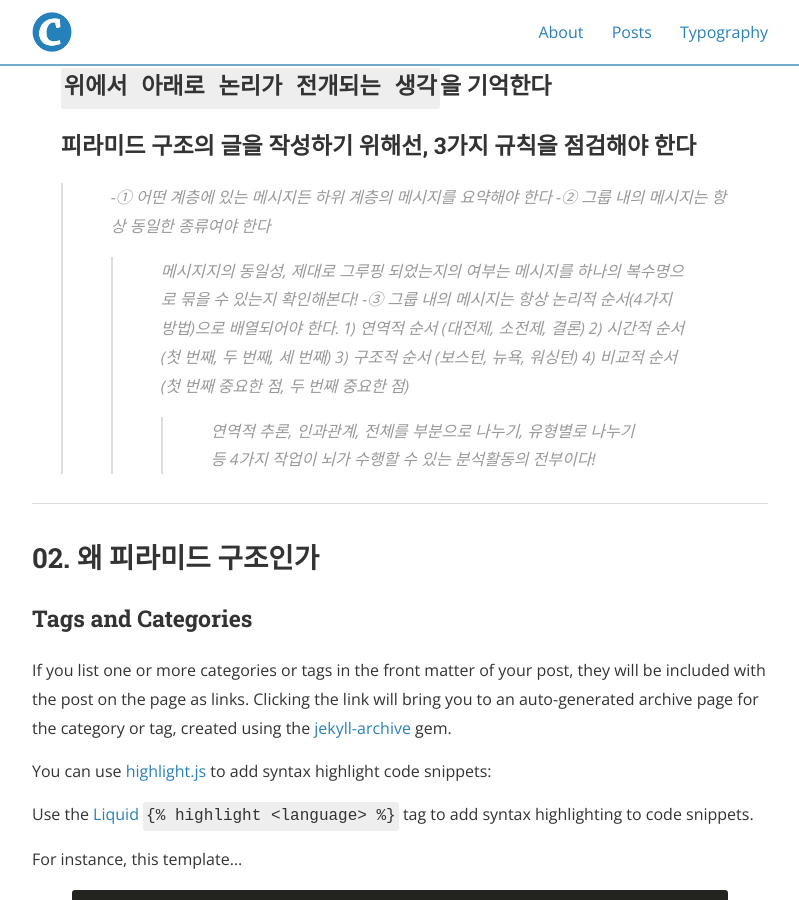
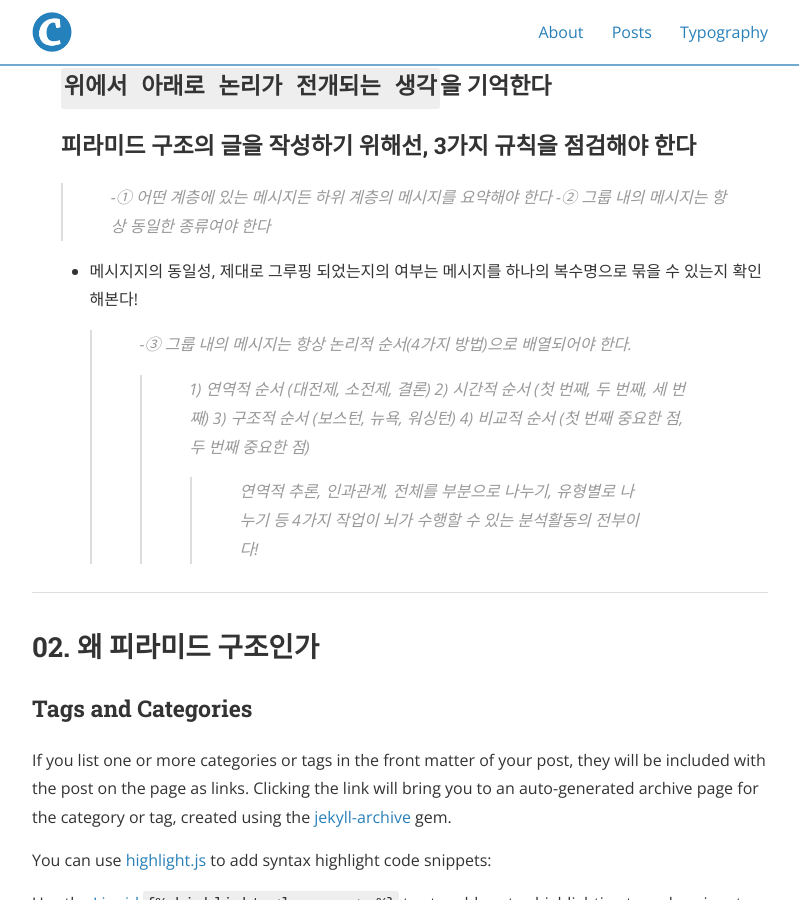
Before and after one commit to Taeho-Kim-0322/Taeho-Kim-0322.github.io, a Jekyll site: the page built from _posts/2020-11-30-논리의기술_1부.md, in a window 1280 px wide and 900 px high, scrolled down 864 px. Shown: the whole window, without its empty margins (240-1039 px from the left). Built offline with Jekyll 4.4.1, drawn with Linux system fonts in a browser that asks for light colours; nearby versions of some CDN libraries.

```diff
--- a/_posts/2020-11-30-논리의기술_1부.md
+++ b/_posts/2020-11-30-논리의기술_1부.md
@@ -18,7 +18,7 @@ cover:  "/assets/instacode.png"
 ### 피라미드 구조의 글을 작성하기 위해선, 3가지 규칙을 점검해야 한다
  > -① 어떤 계층에 있는 메시지든 하위 계층의 메시지를 요약해야 한다
  > -② 그룹 내의 메시지는 항상 동일한 종류여야 한다
-  >>  메시지지의 동일성, 제대로 그루핑 되었는지의 여부는 메시지를 하나의 복수명으로 묶을 수 있는지 확인해본다!
+    - 메시지지의 동일성, 제대로 그루핑 되었는지의 여부는 메시지를 하나의 복수명으로 묶을 수 있는지 확인해본다!
  > -③ 그룹 내의 메시지는 항상 논리적 순서(4가지 방법)으로 배열되어야 한다.
   >> 1) 연역적 순서 (대전제, 소전제, 결론)
   >> 2) 시간적 순서 (첫 번째, 두 번째, 세 번째)
```
